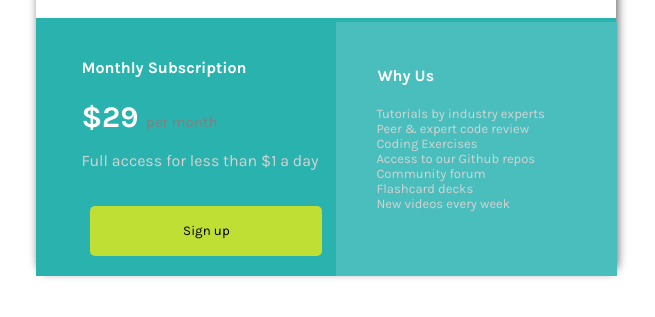
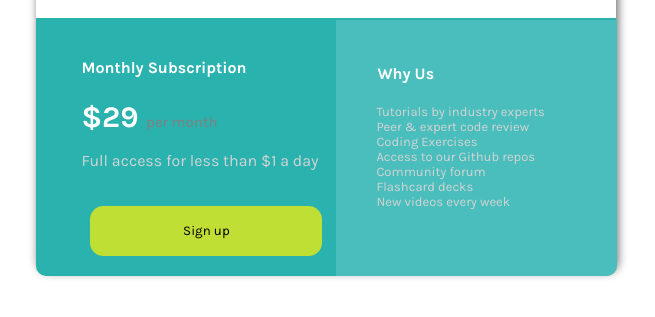
Before and after one commit to JohanVillanueva/cloudunt-bootcamp, a plain HTML site: page Session 02/projects/Jhon Livias/index.html in a window 1280 px wide. Shown: the part 253-570 px from the top of the page, without its empty margins (414-1069 px from the left). Drawn offline with Linux system fonts and the light colour scheme.

Commit message:
challenge(session-02): jhon livias

```diff
--- a/Session 02/projects/Jhon Livias/styles.css
+++ b/Session 02/projects/Jhon Livias/styles.css
@@ -44,6 +44,8 @@ article section p{
 #section1{
   background: #2ab2af;
   padding-bottom: 20px;
+  border-bottom-left-radius: 10px;
+  border-bottom-right-radius: 10px;
 }
 
 #section1 h4{
@@ -85,6 +87,7 @@ article section p{
   border-radius: 5px;
   width: 232px;
   height: 50px;
+  border-radius: 1em;
 }
 #section1 button:hover{
 
@@ -93,12 +96,13 @@ article section p{
 }
 
 #section2{
-  margin-top: -275px;
+  margin-top: -277px;
   margin-left: 300px;
   /* padding-top: 87px; */
   width: 281px;
-  height: 254px;
+  height: 256px;
   background: #4ABEBD;
+  border-bottom-right-radius: 10px;
 
 }
 
```
